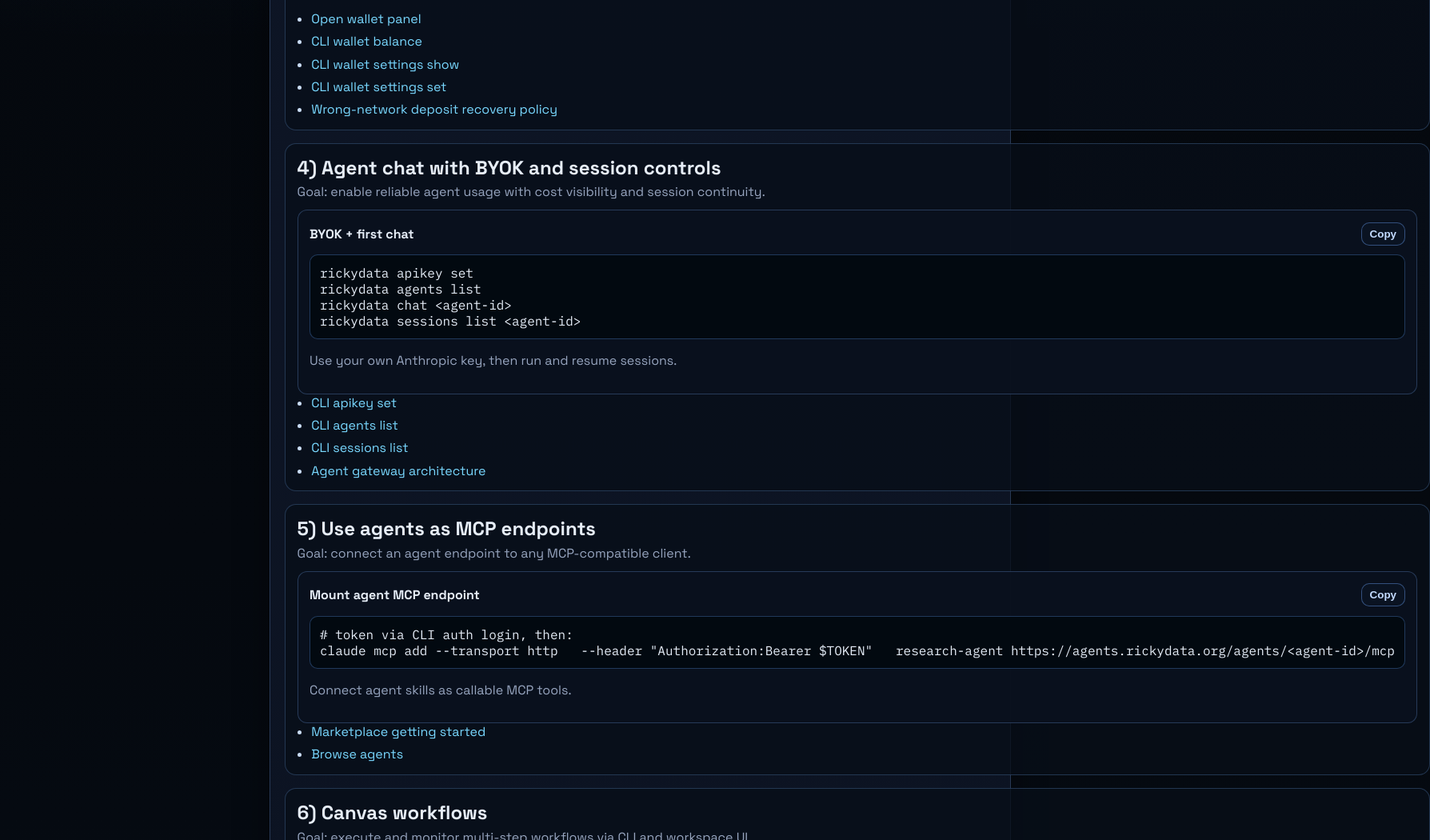
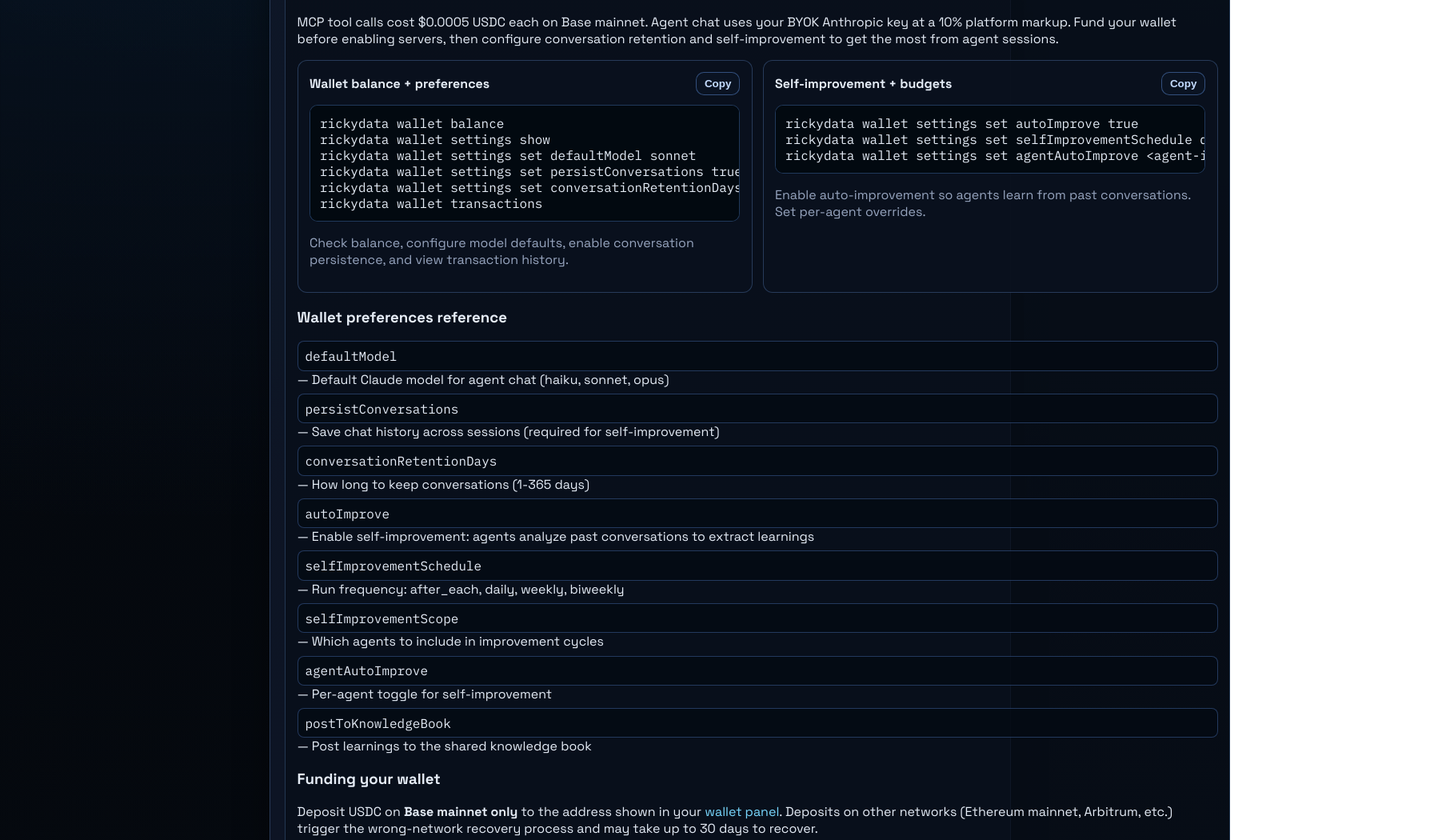
Before and after one commit to rickycambrian/rickydata_docs, a React (Vite) app in the folder apps/docs-web/: page /playbooks in a window 1280 px wide. Shown: the part 2420-3470 px from the top of the page at 80% size, 1788 px wide, since content can reach past the window. Built offline with nearby package versions, Linux system fonts and the light colour scheme; no server answers.

Commit message:
continued improvement of docs

```diff
--- a/apps/docs-web/src/content/video-guides.ts
+++ b/apps/docs-web/src/content/video-guides.ts
@@ -12,7 +12,9 @@ export type VideoGuide = {
   recordingPrompt: string;
 };
 
-const quickstartDemoUrl = (import.meta.env.VITE_VIDEO_QUICKSTART_DEMO_URL as string | undefined)?.trim() || "";
+const quickstartDemoUrl =
+  (import.meta.env.VITE_VIDEO_QUICKSTART_DEMO_URL as string | undefined)?.trim() ||
+  "/videos/mcp-marketplace-usage-demo.mp4";
 
 export const QUICKSTART_DEMO_PROMPT =
   'Search the rickydata marketplace for an arxiv paper search server. Enable it so we can use it directly. Then search for recent papers on "multi-agent LLM systems" and download the most interesting one. After that, list the enabled servers to show what\'s active, then disable the arxiv server and confirm it was removed.';
--- a/apps/docs-web/src/pages/PlaybooksPage.tsx
+++ b/apps/docs-web/src/pages/PlaybooksPage.tsx
@@ -27,6 +27,24 @@ const agentAsMcp = `# token via CLI auth login, then:
 claude mcp add --transport http \
   --header "Authorization:Bearer $TOKEN" \
   research-agent https://agents.rickydata.org/agents/<agent-id>/mcp`;
+
+const walletFunding = `rickydata wallet balance
+rickydata wallet settings show
+rickydata wallet settings set defaultModel sonnet
+rickydata wallet settings set persistConversations true
+rickydata wallet settings set conversationRetentionDays 30
+rickydata wallet transactions`;
+
+const walletBudgets = `rickydata wallet settings set autoImprove true
+rickydata wallet settings set selfImprovementSchedule daily
+rickydata wallet settings set agentAutoImprove <agent-id>=true`;
+
+const sessionMgmt = `rickydata sessions list <agent-id>
+rickydata sessions get <agent-id> <session-id>
+rickydata sessions resume <session-id> <agent-id>`;
+
+const agentMcpTools = `rickydata mcp agent tools <agent-id>
+rickydata mcp agent call <agent-id> <tool-name> '{"param":"value"}'`;
 
 const canvasFlow = `rickydata canvas list
 rickydata canvas execute <workflow-id>
@@ -93,6 +111,35 @@ export function PlaybooksPage(): JSX.Element {
           <p className="muted">Goal: prevent payment failures and set safe defaults before team rollout.</p>
         </div>
 
+        <p>
+          MCP tool calls cost $0.0005 USDC each on Base mainnet. Agent chat uses your BYOK Anthropic key at a 10% platform markup.
+          Fund your wallet before enabling servers, then configure conversation retention and self-improvement to get the most from agent sessions.
+        </p>
+
+        <div className="quickstart-grid">
+          <CommandBlock title="Wallet balance + preferences" code={walletFunding} caption="Check balance, configure model defaults, enable conversation persistence, and view transaction history." />
+          <CommandBlock title="Self-improvement + budgets" code={walletBudgets} caption="Enable auto-improvement so agents learn from past conversations. Set per-agent overrides." />
+        </div>
+
+        <h3>Wallet preferences reference</h3>
+        <ul className="meta-list">
+          <li><code>defaultModel</code> — Default Claude model for agent chat (haiku, sonnet, opus)</li>
+          <li><code>persistConversations</code> — Save chat history across sessions (required for self-improvement)</li>
+          <li><code>conversationRetentionDays</code> — How long to keep conversations (1-365 days)</li>
+          <li><code>autoImprove</code> — Enable self-improvement: agents analyze past conversations to extract learnings</li>
+          <li><code>selfImprovementSchedule</code> — Run frequency: after_each, daily, weekly, biweekly</li>
+          <li><code>selfImprovementScope</code> — Which agents to include in improvement cycles</li>
+          <li><code>agentAutoImprove</code> — Per-agent toggle for self-improvement</li>
+          <li><code>postToKnowledgeBook</code> — Post learnings to the shared knowledge book</li>
+        </ul>
+
+        <h3>Funding your wallet</h3>
+        <p>
+          Deposit USDC on <strong>Base mainnet only</strong> to the address shown in your{" "}
+          <a href="https://mcpmarketplace.rickydata.org/wallet" target="_blank" rel="noreferrer">wallet panel</a>.
+          Deposits on other networks (Ethereum mainnet, Arbitrum, etc.) trigger the wrong-network recovery process and may take up to 30 days to recover.
+        </p>
+
         <ul className="playbook-links">
           <li><a href="https://mcpmarketplace.rickydata.org/wallet" target="_blank" rel="noreferrer">Open wallet panel</a></li>
           <li><Link to="/docs/sdk-cli-balance">CLI wallet balance</Link></li>
@@ -108,7 +155,16 @@ export function PlaybooksPage(): JSX.Element {
           <p className="muted">Goal: enable reliable agent usage with cost visibility and session continuity.</p>
         </div>
 
-        <CommandBlock title="BYOK + first chat" code={byokFlow} caption="Use your own Anthropic key, then run and resume sessions." />
+        <p>
+          Store your Anthropic API key (<code>sk-ant-...</code>) to use agents at a 10% platform markup instead of per-message wallet charges.
+          Sessions persist across restarts when conversation retention is enabled, and you can resume any previous session by ID.
+          Use <code>/model</code>, <code>/cost</code>, and <code>/session</code> as REPL commands during chat.
+        </p>
+
+        <div className="quickstart-grid">
+          <CommandBlock title="BYOK + first chat" code={byokFlow} caption="Use your own Anthropic key, then run and resume sessions." />
+          <CommandBlock title="Session management" code={sessionMgmt} caption="List, inspect, and resume past sessions by agent." />
+        </div>
 
         <ul className="playbook-links">
           <li><Link to="/search?q=apikey+set&section=sdk&type=cli">CLI apikey set</Link></li>
@@ -124,7 +180,15 @@ export function PlaybooksPage(): JSX.Element {
           <p className="muted">Goal: connect an agent endpoint to any MCP-compatible client.</p>
         </div>
 
-        <CommandBlock title="Mount agent MCP endpoint" code={agentAsMcp} caption="Connect agent skills as callable MCP tools." />
+        <p>
+          Every agent exposes a standard MCP endpoint at <code>/agents/:id/mcp</code>. Mount it in Claude Code or any MCP client
+          to use agent skills as regular tools. You can also call agent tools directly from the CLI without mounting.
+        </p>
+
+        <div className="quickstart-grid">
+          <CommandBlock title="Mount agent MCP endpoint" code={agentAsMcp} caption="Connect agent skills as callable MCP tools in Claude Code." />
+          <CommandBlock title="Direct agent tool calls" code={agentMcpTools} caption="List and call agent tools from the CLI without mounting." />
+        </div>
 
         <ul className="playbook-links">
           <li><a href="https://mcpmarketplace.rickydata.org/getting-started" target="_blank" rel="noreferrer">Marketplace getting started</a></li>
@@ -137,6 +201,12 @@ export function PlaybooksPage(): JSX.Element {
           <h2>6) Canvas workflows</h2>
           <p className="muted">Goal: execute and monitor multi-step workflows via CLI and workspace UI.</p>
         </div>
+
+        <p>
+          Canvas workflows chain agents, MCP tools, approval gates, and GitHub actions into automated multi-step pipelines.
+          Build visually in the workspace UI or define as JSON and execute from the CLI.
+          Workflows support 14+ node types including agent teams, browser verification, and GitHub PR automation.
+        </p>
 
         <CommandBlock title="Canvas CLI loop" code={canvasFlow} caption="List, run, inspect, and iterate on workflows." />
 
@@ -175,12 +245,18 @@ export function PlaybooksPage(): JSX.Element {
           <p className="muted">Goal: document all high-impact website flows users run in production.</p>
         </div>
 
+        <p>
+          The marketplace website at <a href="https://mcpmarketplace.rickydata.org" target="_blank" rel="noreferrer">mcpmarketplace.rickydata.org</a> is
+          the web interface for browsing 5,000+ MCP servers, managing your wallet, chatting with agents, and building custom agents.
+          Each server page shows security scores, isolation profiles, tool lists, and a Try Tool panel for testing before you enable.
+        </p>
+
         <ul className="playbook-links">
-          <li><a href="https://mcpmarketplace.rickydata.org/browse" target="_blank" rel="noreferrer">Server browse + filtering</a></li>
-          <li><a href="https://mcpmarketplace.rickydata.org/wallet" target="_blank" rel="noreferrer">Wallet funding + settings + self-improvement</a></li>
-          <li><a href="https://mcpmarketplace.rickydata.org/agents" target="_blank" rel="noreferrer">Agent discovery + chat</a></li>
-          <li><a href="https://mcpmarketplace.rickydata.org/build" target="_blank" rel="noreferrer">Custom agent builder</a></li>
-          <li><a href="https://mcpmarketplace.rickydata.org/my-agents" target="_blank" rel="noreferrer">My agents and publishing lifecycle</a></li>
+          <li><a href="https://mcpmarketplace.rickydata.org/browse" target="_blank" rel="noreferrer">Server browse + filtering</a> — search, filter by category, inspect security and trust data</li>
+          <li><a href="https://mcpmarketplace.rickydata.org/wallet" target="_blank" rel="noreferrer">Wallet funding + settings + self-improvement</a> — deposit USDC, configure preferences, run improvement cycles</li>
+          <li><a href="https://mcpmarketplace.rickydata.org/agents" target="_blank" rel="noreferrer">Agent discovery + chat</a> — browse agents, start chat sessions, track costs</li>
+          <li><a href="https://mcpmarketplace.rickydata.org/build" target="_blank" rel="noreferrer">Custom agent builder</a> — create agents from a description or detailed form</li>
+          <li><a href="https://mcpmarketplace.rickydata.org/my-agents" target="_blank" rel="noreferrer">My agents and publishing lifecycle</a> — manage, test, and publish your agents</li>
         </ul>
       </section>
 
@@ -189,10 +265,17 @@ export function PlaybooksPage(): JSX.Element {
           <h2>Custom agent build + publish lifecycle</h2>
           <p className="muted">Goal: move from draft agent to published, testable, and budget-controlled production usage.</p>
         </div>
+
+        <p>
+          Build custom agents from the marketplace website. Describe what your agent should do and the builder auto-generates
+          configuration, or use the detailed form for full control over system prompts, MCP tool access, and required secrets.
+          After testing via chat, publish to make the agent available on the marketplace and as an MCP endpoint.
+        </p>
+
         <ul className="playbook-links">
-          <li><a href="https://mcpmarketplace.rickydata.org/build" target="_blank" rel="noreferrer">Build new custom agent</a></li>
-          <li><a href="https://mcpmarketplace.rickydata.org/my-agents" target="_blank" rel="noreferrer">Review + manage my agents</a></li>
-          <li><a href="https://mcpmarketplace.rickydata.org/feed" target="_blank" rel="noreferrer">Validate feed visibility after publish</a></li>
+          <li><a href="https://mcpmarketplace.rickydata.org/build" target="_blank" rel="noreferrer">Build new custom agent</a> — auto-generate or manually configure</li>
+          <li><a href="https://mcpmarketplace.rickydata.org/my-agents" target="_blank" rel="noreferrer">Review + manage my agents</a> — edit, test, publish, or delete drafts</li>
+          <li><a href="https://mcpmarketplace.rickydata.org/feed" target="_blank" rel="noreferrer">Validate feed visibility after publish</a> — confirm your agent appears publicly</li>
           <li><Link to="/docs/marketplace-docs-agent-gateway">Agent gateway architecture and lifecycle internals</Link></li>
         </ul>
       </section>
```
